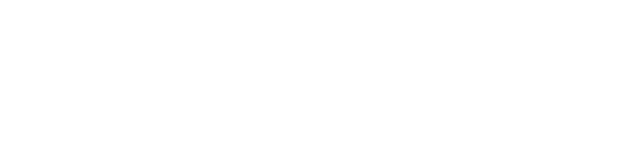
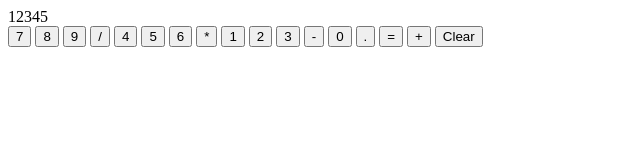
Before and after one commit to KierstinS2024/odin-calculator, a plain HTML site: page index.html in a window 1280 px wide. Shown: the whole page, without its empty margins (0-640 px from the left). Drawn offline with Linux system fonts and the light colour scheme.

Commit message:
Create basic HTML calculator: - make number, operator, equals and clear buttons - Factor in a display with dummy numbers - link a currently nonexistent css file

```diff
--- a/index.html
+++ b/index.html
@@ -1,14 +1,43 @@
 <!DOCTYPE html>
 <html lang="en">
+<head>
+<meta charset="UTF-8" />
+<meta name="viewport" content="width=device-width, initial-scale=1" />
+<title>Basic Odin Calculator</title>
+<link rel="stylesheet" href="styles.css" />
+</head>
+<body>
 
-<head>
-    <meta charset="UTF-8">
-    <meta name="viewport" content="width=device-width, initial-scale=1.0">
-    <title>Odin Calculator</title>
-</head>
+    <div id="calculator">
+        <div id="display-container">
+            <div id="display">12345</div> <!-- dummy numbers -->
+        </div>
 
-<body>
+    <div id="buttons-container">
+        <!-- digits -->
+        <button>7</button>
+        <button>8</button>
+        <button>9</button>
+        <button>/</button>
+
+        <button>4</button>
+        <button>5</button>
+        <button>6</button>
+        <button>*</button>
+
+        <button>1</button>
+        <button>2</button>
+        <button>3</button>
+        <button>-</button>
+
+        <button>0</button>
+        <button>.</button>
+        <button>=</button>
+        <button>+</button>
+
+        <button id="clear">Clear</button>
+    </div>
+    </div>
     <script src="index.js"></script>
 </body>
-
 </html>
```
